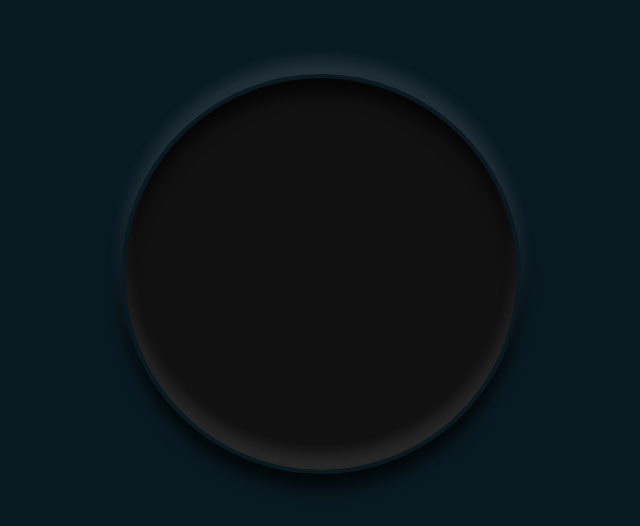
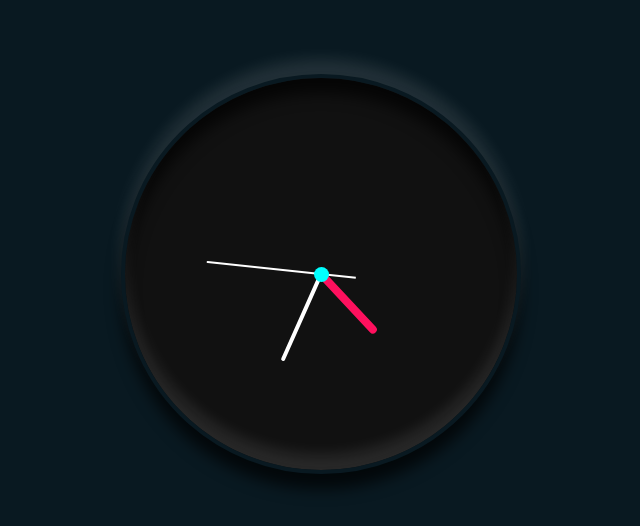
Before and after one commit to LemoDoesCoding/lemodoescoding.github.io, a plain HTML site: page index.html in a window 1280 px wide. Shown: the part 126-652 px from the top of the page, without its empty margins (319-959 px from the left). Drawn offline with Linux system fonts and the light colour scheme.

Commit message:
Added js to make the clock works

```diff
--- a/assets/index.js
+++ b/assets/index.js
@@ -0,0 +1,16 @@
+const deg = 6
+
+const hr = document.querySelector("#hr"),
+      mn = document.querySelector("#mn"),
+      sc = document.querySelector("#sc")
+
+setInterval(() => {
+  let today = new Date()
+  let hh = today.getHours() * 30,
+      mm = today.getMinutes() * deg,
+      ss = today.getSeconds() * deg
+
+  hr.style.transform = `rotateZ(${hh + (mm/12)}deg)`
+  mn.style.transform = `rotateZ(${mm}deg)`
+  sc.style.transform = `rotateZ(${ss}deg)`
+}, 500)
--- a/assets/style.css
+++ b/assets/style.css
@@ -20,6 +20,7 @@ body {
   justify-content: center;
   align-items: center;
   border: 4px solid #091921;
+  position: relative;
   border-radius: 50%;
   box-shadow:
     0 -15px 15px rgba(255, 255, 255, 0.1),
@@ -27,3 +28,70 @@ body {
     0 15px 15px rgba(0, 0, 0, 0.7),
     inset 0 15px 15px rgba(0, 0, 0, 0.7);
 }
+
+.clock:before {
+content: '';
+position: absolute;
+width: 15px;
+height: 15px;
+background: #0ff;
+border-radius: 50%;
+z-index: 10000;
+}
+
+.clock .hour, .clock .min, .clock .sec {
+position: absolute;
+}
+
+.clock .hour, .hr {
+width: 160px;
+height: 160px;
+}
+
+.clock .min, .mn {
+width: 190px;
+height: 190px;
+}
+
+.clock .sec, .sc {
+width: 230px;
+height: 230px;
+}
+
+.hr, .mn, .sc {
+display: flex;
+justify-content: center;
+/*align-items: center;*/
+position: absolute;
+border-radius: 50%;
+}
+
+.hr::before {
+content: '';
+position: absolute;
+width: 8px;
+height: 80px;
+background: #ff105e;
+z-index: 10;
+border-radius: 6px 6px 0 0;
+}
+
+.mn::before {
+content: '';
+position: absolute;
+width: 4px;
+height: 90px;
+background: #fff;
+z-index: 11;
+border-radius: 6px 6px 0 0;
+}
+
+.sc::before {
+content: '';
+position: absolute;
+width: 2px;
+height: 150px;
+background: #fff;
+z-index: 12;
+border-radius: 6px 6px 0 0;
+}
--- a/index.html
+++ b/index.html
@@ -7,7 +7,17 @@
     <link href="./assets/style.css" rel="stylesheet" />
   </head>
   <body>
-    <div class="clock"></div>
+    <div class="clock">
+      <div class="hour">
+        <div class="hr" id="hr"></div>
+      </div>
+      <div class="min">
+        <div class="mn" id="mn"></div>
+      </div>
+      <div class="sec">
+        <div class="sc" id="sc"></div>
+      </div>
+    </div>
     <script src="./assets/index.js"></script>
   </body>
 </html>
```
